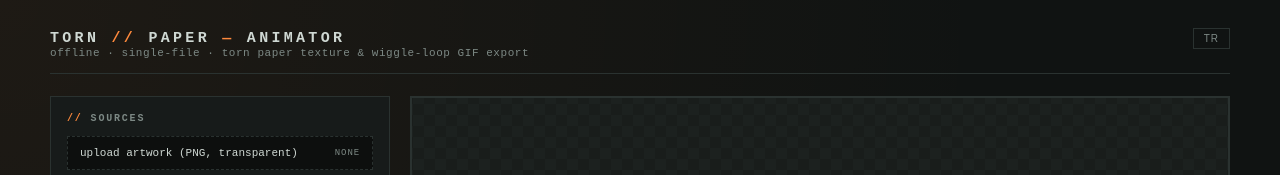
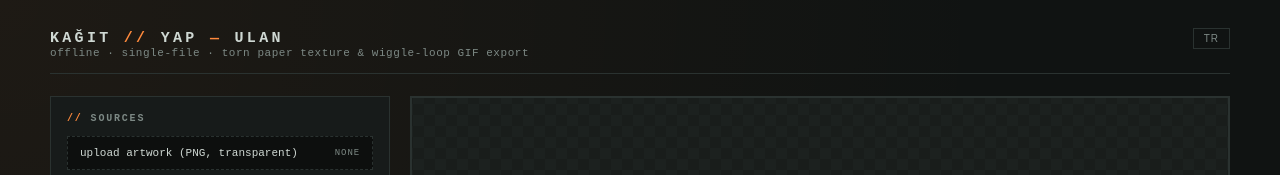
Before and after one commit to goblinhanyikan/kagityapulan, a plain HTML site: page index.html in a window 1280 px wide. Shown: the top 175 px of the page. Drawn offline with Linux system fonts and the light colour scheme.

Commit message:
Update index.html

```diff
--- a/index.html
+++ b/index.html
@@ -3,7 +3,7 @@
 <head>
 <meta charset="UTF-8">
 <meta name="viewport" content="width=device-width, initial-scale=1.0">
-<title>torn // paper — offline paper texture animator</title>
+<title>kağıt yap ulan — offline paper texture animator</title>
 <style>
   :root{
     --bg: #101312;
@@ -199,7 +199,7 @@
 
   <header>
     <div>
-      <h1>torn <span>//</span> paper <span>—</span> animator</h1>
+      <h1>kağıt <span>//</span> yap <span>—</span> ulan</h1>
       <div class="sub" id="subtitle">offline · single-file · torn paper texture &amp; wiggle-loop GIF export</div>
     </div>
     <button class="lang-toggle" id="langBtn">TR</button>
```
